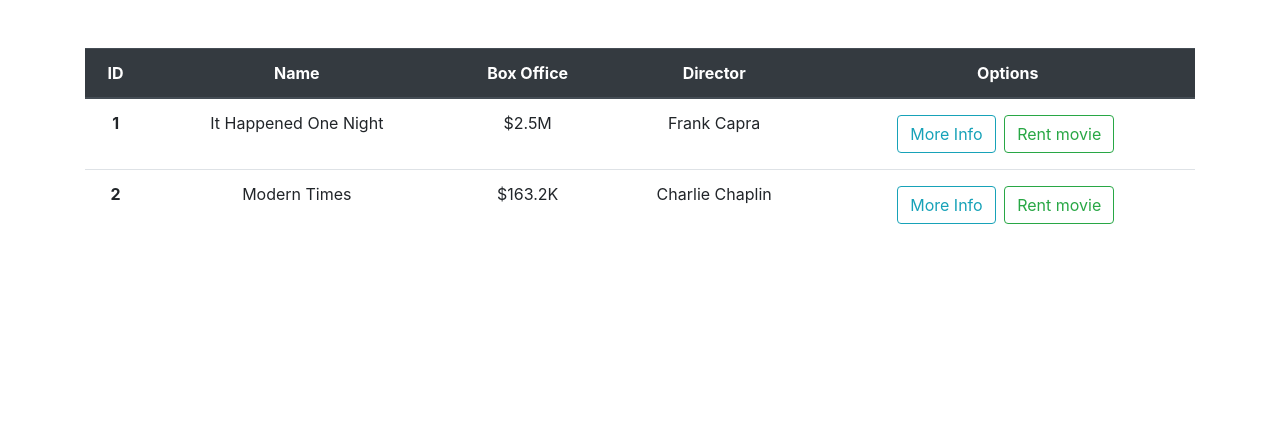
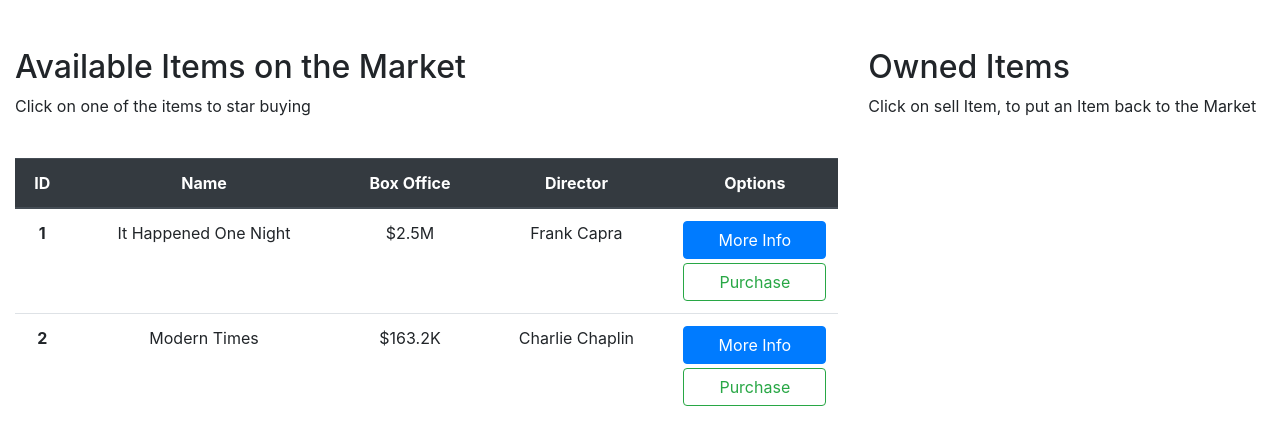
Before and after one commit to ablue968/Flask_market, a Flask app: page /market in a window 1280 px wide. Shown: the part 56-501 px from the top of the page. Run offline with Flask 2, Linux system fonts and the light colour scheme; a user stored in the database is signed in; data comes from the database, SQL or seed files in the repository.

Commit message:
modal done!

```diff
--- /dev/null
+++ b/market/templates/includes/items_modals.html
@@ -0,0 +1,35 @@
+<!-- Modal -->
+<div class="modal fade" id="Modal-MoreInfo-{{ movie.id }}" tabindex="-1" role="dialog"
+  aria-labelledby="exampleModalLabel" aria-hidden="true">
+  <div class="modal-dialog" role="document">
+    <div class="modal-content text-light bg-dark">
+      <div class="modal-header">
+        <h5 class="modal-title mx-auto" id="exampleModalLabel">{{ movie.name }}</h5>
+      </div>
+      <div class="modal-body">
+        {{ movie.description }}
+      </div>
+      <div class="modal-footer">
+        <button type="button" class="btn btn-secondary" data-dismiss="modal">Close</button>
+      </div>
+    </div>
+  </div>
+</div>
+
+<!-- Modal -->
+<div class="modal fade" id="Modal-PurchaseConfirm-{{ movie.id }}" tabindex="-1" role="dialog"
+  aria-labelledby="exampleModalLabel" aria-hidden="true">
+  <div class="modal-dialog" role="document">
+    <div class="modal-content text-light bg-dark">
+      <div class="modal-header">
+        <h5 class="modal-title mx-auto" id="exampleModalLabel">{{ movie.name }}</h5>
+      </div>
+      <div class="modal-body">
+        Are you sure you want to buy <b>{{movie.name}}</b> of <b>{{movie.director}}</b> ?
+      </div>
+      <div class="modal-footer">
+        <button type="button" class="btn btn-secondary" data-dismiss="modal">Close</button>
+      </div>
+    </div>
+  </div>
+</div>
--- a/market/templates/market.html
+++ b/market/templates/market.html
@@ -4,8 +4,13 @@
 {%endblock%}
 
 {% block content %}
-<div class="container">
-  <div class="table-responsive  mt-5">
+<div class="container-fluid">
+  <div class="row  mt-5">
+    <div class="col-8">
+      <h2>Available Items on the Market</h2>
+      <p>Click on one of the items to star buying</p>
+      <br>
+      <div class="table-responsive">
         <table class="table">
           <thead class="thead-dark">
             <tr class="text-center">
@@ -19,6 +24,7 @@
 
           <tbody class="text-center">
             {% for movie in movies %}
+            {% include 'includes/items_modals.html' %}
             <tr>
               <th scope="row">{{movie.id}}</th>
               <td>{{movie.name}}</td>
@@ -26,8 +32,12 @@
               <td>{{movie.director}}</td>
               <td>
 
-                        <button type="button" class="btn btn-outline-info">More Info</button>
-                        <button type="button" class="btn btn-outline-success m-1">Rent movie</button>
+                <button type="button" class="btn btn-primary btn-block" data-toggle="modal" data-target="#Modal-MoreInfo-{{ movie.id }}">
+                  More Info
+                </button>
+                <button type="button" class="btn btn-outline-success btn-block mt-1" data-toggle="modal" data-target="#Modal-PurchaseConfirm-{{ movie.id }}">
+                  Purchase
+                </button>
 
               </td>
             </tr>
@@ -36,4 +46,14 @@
         </table>
       </div>
     </div>
+
+    <div class="col-4">
+      <h2>Owned Items</h2>
+      <p>Click on sell Item, to put an Item back to the Market</p>
+      <br>
+    </div>
+  </div>
+
+</div>
+
 {% endblock %}
```
Lines whose indentation alone changed are shown as unchanged.
